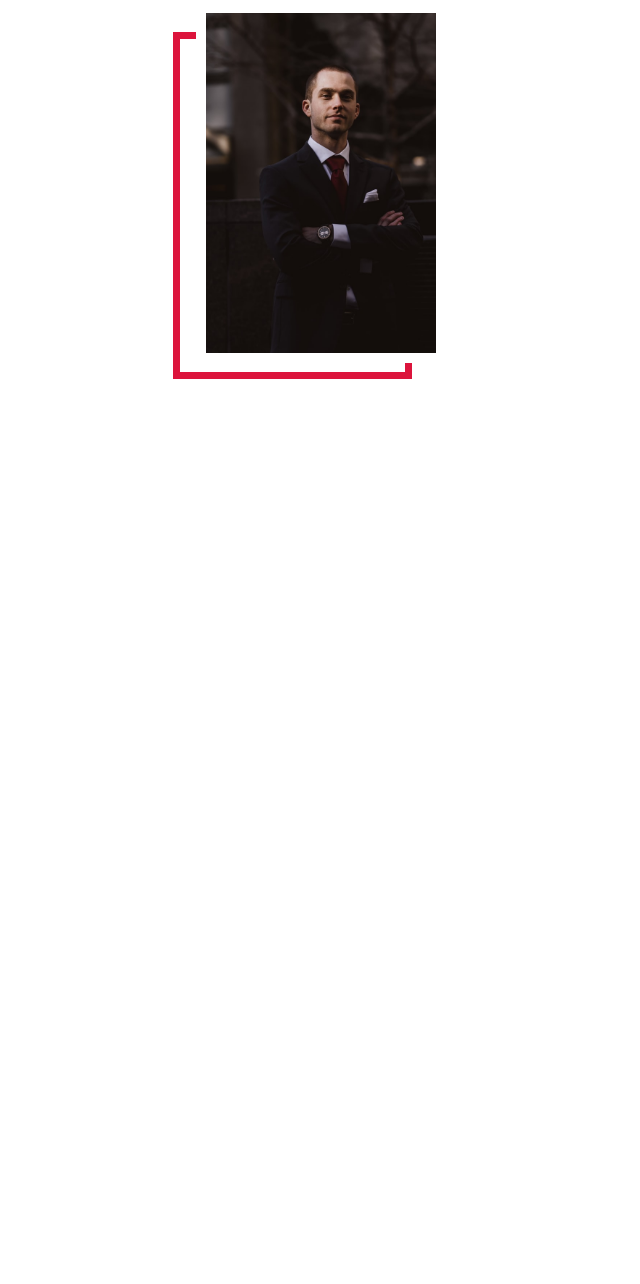
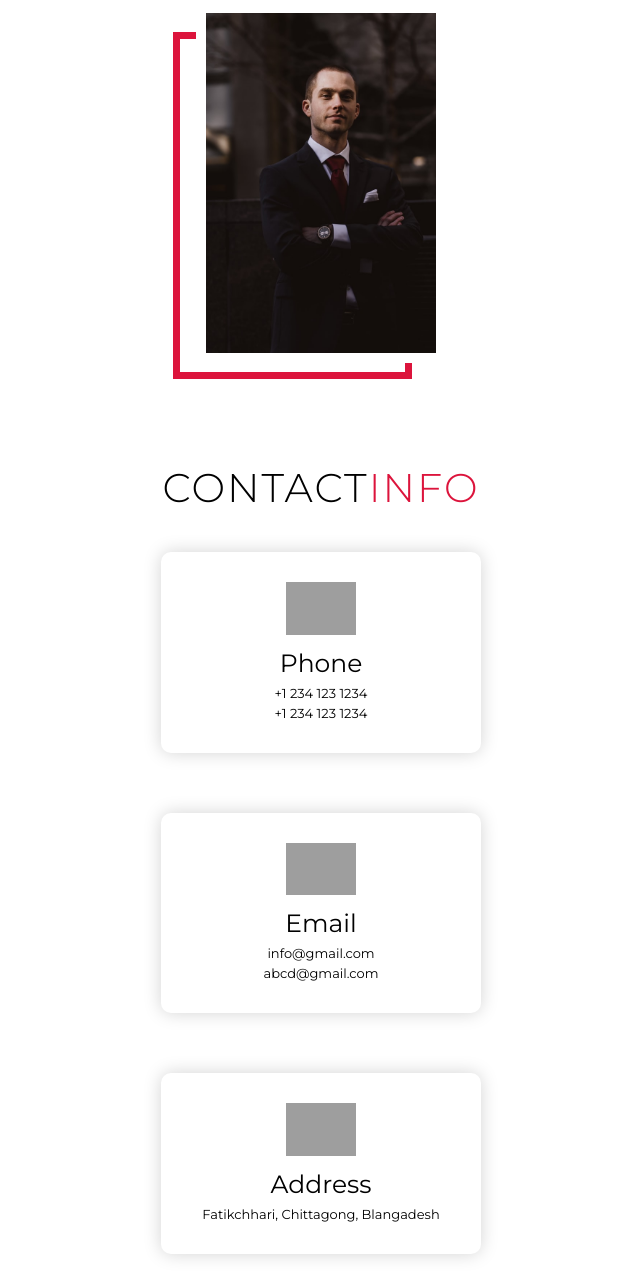
Before and after one commit to pedropaulo2/one-page-web-cifar, a plain HTML site: page index.html in a window 1280 px wide. Shown: the part 6370-7654 px from the top of the page, without its empty margins (319-959 px from the left). Before the commit the page ends 6833 px from the top, so only its background shows below. Drawn offline with Linux system fonts and the light colour scheme; grey boxes are pictures that could not be loaded.

Commit message:
Adiciona contact section

```diff
--- a/index.html
+++ b/index.html
@@ -149,5 +149,41 @@
     </section>
     <!-- End About Section -->
 
+    <!-- Contact Section -->
+    <section id="contact">
+        <section class="contact container">
+            <div><h1 class="section-title">Contact<span>info</span></h1></div>
+            <div class="contact-items">
+                <div class="contact-item">
+                    <div class="icon"><img src="https://img.icons8.com/bubbles/100/000000/phone.png" alt="phone image"></div>
+                    <div class="contact-info">
+                        <h1>Phone</h1>
+                        <h2>+1 234 123 1234</h2>
+                        <h2>+1 234 123 1234</h2>
+                    </div>
+                </div>
+
+                <div class="contact-item">
+                    <div class="icon"><img src="https://img.icons8.com/bubbles/100/000000/new-post.png" alt="envelope image"/></div>
+                    <div class="contact-info">
+                        <h1>Email</h1>
+                        <h2>info@gmail.com</h2>
+                        <h2>abcd@gmail.com</h2>
+                    </div>
+                </div>
+
+                <div class="contact-item">
+                    <div class="icon"><img src="https://img.icons8.com/bubbles/100/000000/map-marker.png" alt="map marker image"/></div>
+                    <div class="contact-info">
+                        <h1>Address</h1>
+                        <h2>Fatikchhari, Chittagong, Blangadesh</h2>
+                    </div>
+                </div>
+
+            </div>
+        </section>
+    </section>
+    <!-- End Contact Section -->
+
 </body>
 </html>
--- a/style.css
+++ b/style.css
@@ -375,6 +375,61 @@ p {
 
 /* End About Section */
 
+/* Contact Section */
+
+#contact .contact {
+    flex-direction: column;
+    max-width: 1200px;
+    margin: 0 auto;
+}
+
+#contact .contact-items {
+    width: 100%;
+    display: flex;
+    flex-direction: column;
+    justify-content: center;
+    align-items: center;
+}
+
+#contact .contact-item {
+    width: 80%;
+    max-width: 320px;
+    text-align: center;
+    border-radius: 10px;
+    padding: 30px;
+    margin: 30px;
+    display: flex;
+    justify-content: center;
+    align-items: center;
+    flex-direction: column;
+    box-shadow: 0px 0px 18px 0 #0000002c;
+    transition: .3s ease box-shadow;
+}
+
+#contact .contact-item:hover {
+    box-shadow: 0px 0px 5px 0 #0000002c;
+}
+
+#contact .icon {
+    width: 70px;
+    margin: 0 auto;
+    margin-bottom: 10px;
+}
+
+#contact .contact-info h1 {
+    font-size: 2.5rem;
+    font-weight: 500;
+    margin-bottom: 5px;
+}
+
+#contact .contact-info h2 {
+    font-size: 1.3rem;
+    line-height: 2rem;
+    font-weight: 500;
+}
+
+/* End Contact Section */
+
 /* Keyframes */
 @keyframes text_reveal_box {
     50% {
```
